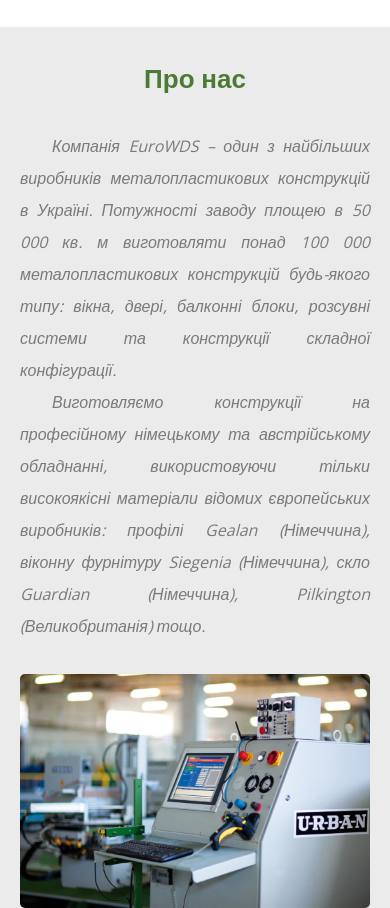
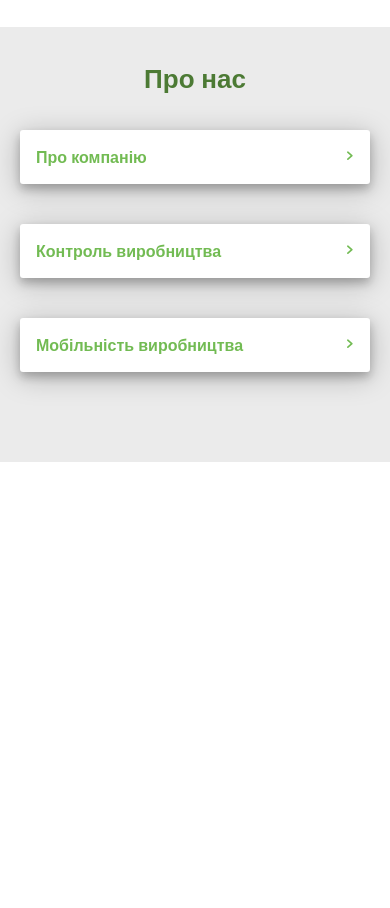
Before and after one commit to Volodymyr2608/EuroWDS, a plain HTML site: page index.html in a window 390 px wide. Shown: the part 840-1748 px from the top of the page. After the commit the page ends 1302 px from the top, so only its background shows below. Drawn offline with nearby package versions, Linux system fonts and the light colour scheme; files whose address does not match are found by name.

Commit message:
added media for about us

```diff
--- a/css/media.css
+++ b/css/media.css
@@ -117,4 +117,36 @@
     height: 190px;
     width: auto;
   }
+
+  .about__item-title {
+    display: block;
+    color: var(--main-color);
+    align-self: flex-start;
+    font-size: 1rem;
+    position: relative;
+    width: 100%;
+  }
+
+  .about__item {
+    background-color: #fff;
+    box-shadow: 0 5px 28px rgba(0,0,0,0.25), 0 5px 10px rgba(0,0,0,0.22);
+    margin-bottom: 2.5em;
+    padding: 1em;
+    border-radius: 3px;
+  }
+
+  .about__item-title:after {
+    content: "\ea50";
+    font-family: "icomoon" !important;
+    transform: rotate(90deg);
+    font-size: 1rem;
+    position: absolute;
+    right: 0;
+    top: 2px;
+  }
+
+  .about__item-text, .about__item-picture {
+    display: none;
+  }
+
 }
```
